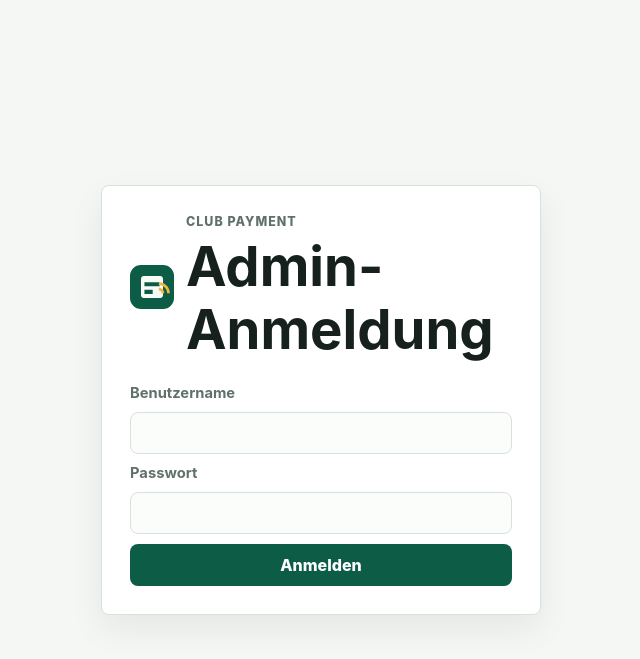
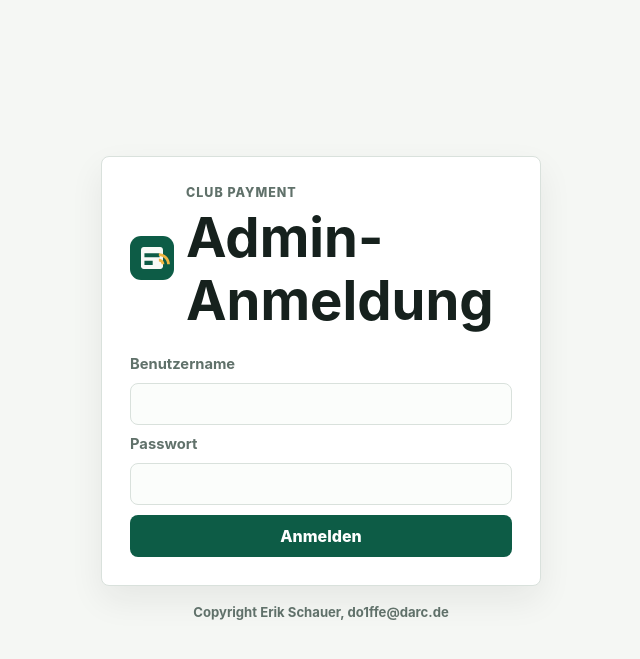
Before and after one commit to DO1FFE/club-payment, a Flask app: page /admin/web/login in a window 1280 px wide. Shown: the top 659 px of the page, without its empty margins (319-959 px from the left). Run offline with Flask 3, Linux system fonts and the light colour scheme.

Commit message:
add copyright and bump android build

```diff
--- a/backend/static/admin.css
+++ b/backend/static/admin.css
@@ -313,6 +313,21 @@ th {
   margin-bottom: 24px;
 }
 
+.copyright {
+  width: min(1120px, 100%);
+  margin: 0 auto 24px;
+  padding: 0 clamp(16px, 4vw, 40px);
+  color: var(--muted);
+  font-size: 0.82rem;
+  font-weight: 700;
+  text-align: center;
+}
+
+.auth-shell .copyright {
+  margin-top: 18px;
+  padding: 0;
+}
+
 @media (max-width: 760px) {
   .topbar {
     align-items: flex-start;
--- a/backend/templates/admin_login.html
+++ b/backend/templates/admin_login.html
@@ -32,6 +32,7 @@
           <button type="submit">Anmelden</button>
         </form>
       </section>
+      <footer class="copyright">Copyright Erik Schauer, do1ffe@darc.de</footer>
     </main>
   </body>
 </html>
--- a/backend/templates/admin_products.html
+++ b/backend/templates/admin_products.html
@@ -68,5 +68,6 @@
         </div>
       </section>
     </main>
+    <footer class="copyright">Copyright Erik Schauer, do1ffe@darc.de</footer>
   </body>
 </html>
--- a/backend/templates/admin_users.html
+++ b/backend/templates/admin_users.html
@@ -157,5 +157,6 @@
         </div>
       </section>
     </main>
+    <footer class="copyright">Copyright Erik Schauer, do1ffe@darc.de</footer>
   </body>
 </html>
```
Also changed, not shown: README.md, 3 other files.
